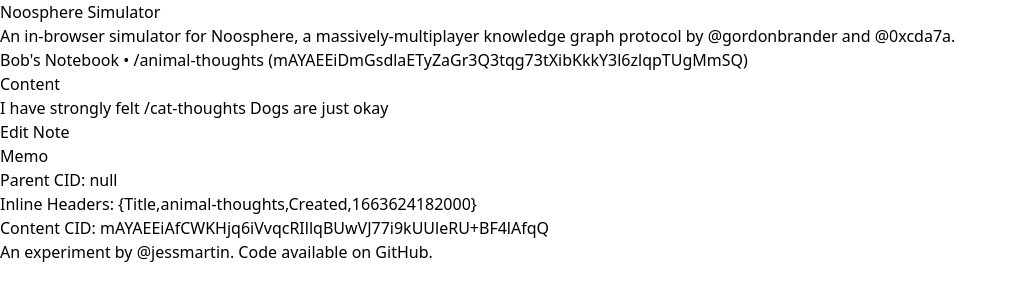
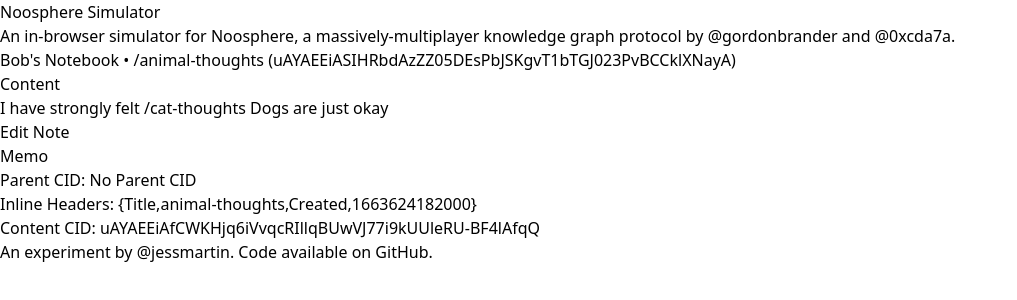
Before and after one commit to jessmartin/noosphere-simulator, a SvelteKit app: page /notebooks/bob/notes/animal-thoughts in a window 1280 px wide. Shown: the top 300 px of the page, without its empty margins (0-1017 px from the left). Built offline with nearby package versions, Linux system fonts and the light colour scheme.

Commit message:
Navigate back through history

```diff
--- a/src/lib/utils.js
+++ b/src/lib/utils.js
@@ -1,7 +1,7 @@
 import { CID } from 'multiformats/cid';
 import * as json from 'multiformats/codecs/json';
 import { sha256 } from 'multiformats/hashes/sha2';
-import { base64 } from 'multiformats/bases/base64';
+import { base64url as base64 } from 'multiformats/bases/base64';
 
 import { sphereStore, ipfsStore } from '../stores';
 
--- a/src/routes/notebooks/[name]/notes/[title]/+page.js
+++ b/src/routes/notebooks/[name]/notes/[title]/+page.js
@@ -3,8 +3,6 @@
 /** @type {import('./$types').PageLoad} */
 export function load({ params }) {
   // Look up the name in the spheres to see if it exists
-
-  console.log(params);
   return {
     name: params.name,
     title: params.title,
--- a/src/routes/notebooks/[name]/notes/[title]/+page.svelte
+++ b/src/routes/notebooks/[name]/notes/[title]/+page.svelte
@@ -3,6 +3,7 @@
 	import { onDestroy } from 'svelte';
 	import { sphereStore as sphere, ipfsStore } from '/src/stores';
 	import { editNote } from '/src/lib/utils';
+	import { onMount } from 'svelte';
 
 	export let data;
 	let noteTitle = data.title;
@@ -35,6 +36,15 @@
 		editingNote = false;
 	};
 
+	let previousVersion = false;
+	const changeNoteVersion = (versionCID) => {
+		noteCID = versionCID;
+		note = sphereStore.notes[noteCID];
+		contentCID = sphereStore.notes[noteCID].contentCID;
+		noteContent = ipfs[contentCID];
+		previousVersion = true;
+	};
+
 	onDestroy(() => {
 		unsubscribeSphere();
 		unsubscribeIpfs();
@@ -50,7 +60,7 @@
 		<p class="font-mono">
 			{noteContent}
 		</p>
-		{#if !editingNote}
+		{#if !editingNote && !previousVersion}
 			<button
 				class="hover:cursor-pointer border-2 px-2 mt-2 border-slate-800 hover:bg-slate-300"
 				on:click={() => (editingNote = true)}>Edit Note</button
@@ -96,7 +106,18 @@
 			<div class="bg-purple-400 border-2 border-purple-900 rounded-full w-6 h-6 mx-5 my-2" />
 		</div>
 		<div class="h-32 ">
-			<div class="mx-5 my-2">Parent CID: {note.parentCID}</div>
+			<div class="mx-5 my-2">
+				Parent CID:
+				{#if note.parentCID}
+					<a
+						class="hover:text-purple-700"
+						href=""
+						on:click={() => changeNoteVersion(note.parentCID)}>{note.parentCID}</a
+					>
+				{:else}
+					No Parent CID
+				{/if}
+			</div>
 			<div class="mx-5 h-10 m-3 flex items-center">
 				Inline Headers: &#123;{Object.entries(note.headers)}&#125;
 			</div>
```
